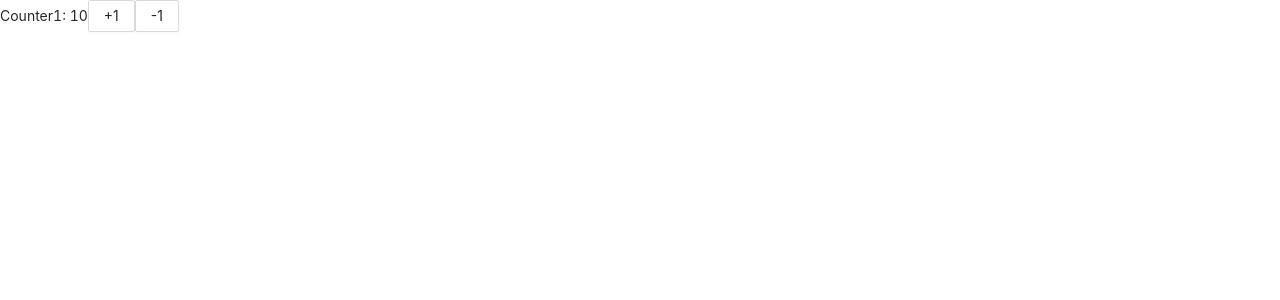
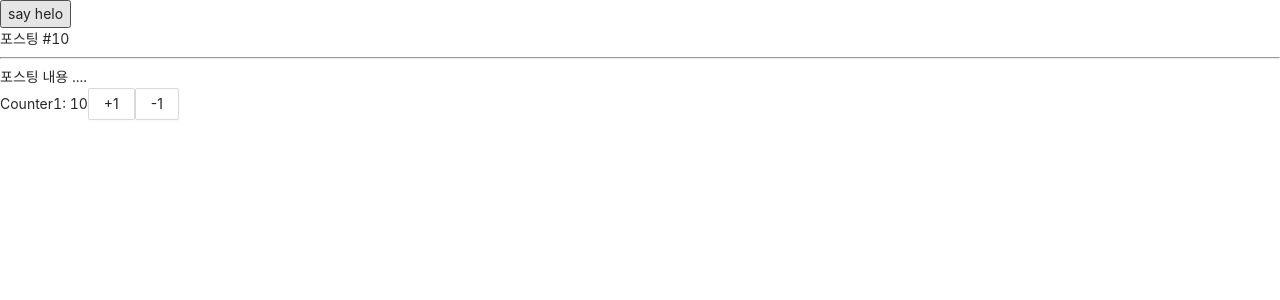
Before and after one commit to kimhan1113/react_basic, a React (Create React App) app: page / in a window 1280 px wide. Shown: the top 300 px of the page. Built offline with nearby package versions, Linux system fonts and the light colour scheme.

Commit message:
property type commit

```diff
--- a/package.json
+++ b/package.json
@@ -7,6 +7,7 @@
     "@testing-library/react": "^11.1.0",
     "@testing-library/user-event": "^12.1.10",
     "antd": "^4.18.3",
+    "prop-types": "^15.8.1",
     "react": "^17.0.2",
     "react-dom": "^17.0.2",
     "react-scripts": "4.0.3",
--- a/src/App.js
+++ b/src/App.js
@@ -1,7 +1,26 @@
 import "./App.css";
 import { Button } from "antd";
 import React from "react";
+import PropTypes from "prop-types";
+import ThemedButton from "./ThemedButton";
 // import "antd/dist/antd.css";
+
+class PostDetail extends React.Component {
+  static propTypes = {
+    postId: PropTypes.number.isRequired,
+  };
+
+  render() {
+    const { postId } = this.props;
+    return (
+      <div>
+        포스팅 #{postId}
+        <hr />
+        포스팅 내용 ....
+      </div>
+    );
+  }
+}
 
 const actions = {
   init(initialValue) {
@@ -39,19 +58,32 @@ class Counter1 extends React.Component {
   }
 }
 
-function App() {
-  return (
-    // <div>
-    //   <button>Hello, React...</button>
-    //   <Button type="primary" onClick={() => console.log("clicked")}>
-    //     hello, Antd.
-    //   </Button>
-    // </div>
-
-    <div>
-      <Counter1 initialValue={10} />
-    </div>
-  );
+class App extends React.Component {
+  state = {
+    postId: 1,
+  };
+  render() {
+    return (
+      <div>
+        <ThemedButton theme="success" label="say helo" />
+        <PostDetail postId={10} />
+        <Counter1 initialValue={10} />
+      </div>
+    );
+  }
 }
 
+// function App() {
+//   state = {
+//     postId:1
+//   }
+
+//   return (
+//     <div>
+//       <PostDetail postId={10} />
+//       <Counter1 initialValue={10} />
+//     </div>
+//   );
+// }
+
 export default App;
--- /dev/null
+++ b/src/ThemedButton.js
@@ -0,0 +1,21 @@
+import React from "react";
+import PropTypes from "prop-types";
+
+function ThemedButton({ theme, label, ...restProps }) {
+  return (
+    <button className={`btn btn-${theme}`} {...restProps}>
+      {label}
+    </button>
+  );
+}
+
+ThemedButton.defaultPropr = {
+  theme: "default",
+};
+
+ThemedButton.propTypes = {
+  theme: PropTypes.string,
+  label: PropTypes.string.isRequired,
+};
+
+export default ThemedButton;
```
Also changed, not shown: 1 other file (tests, documents, lock files or other folders).
